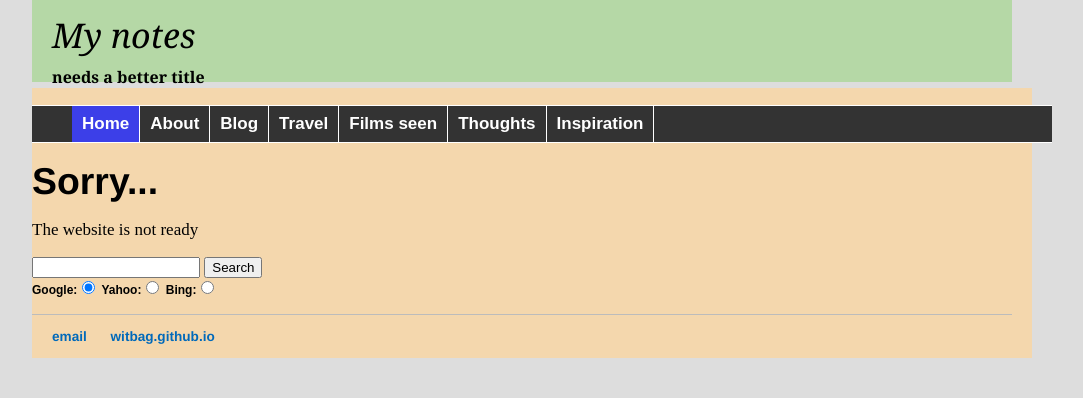
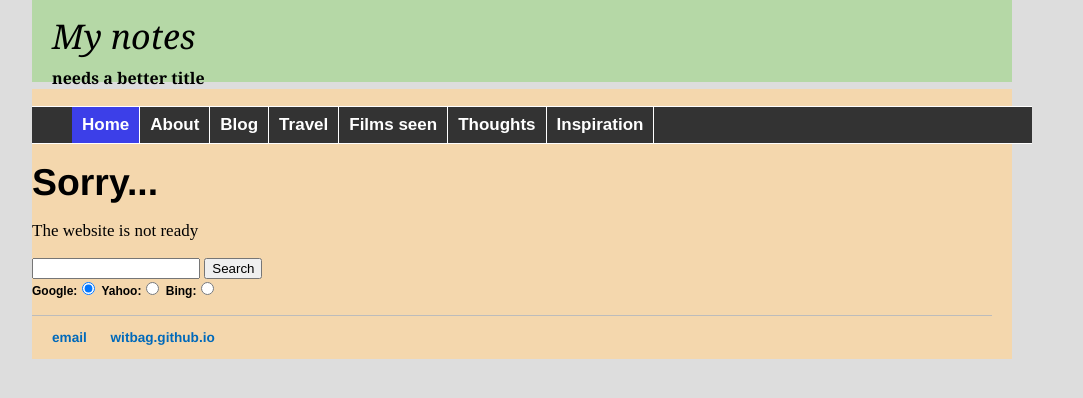
Before and after one commit to witbag/witbag.github.io, a Jekyll site: the page built from index.html, in a window 1280 px wide. Shown: the top 398 px of the page, without its empty margins (118-1201 px from the left). Built offline with Jekyll 4.4.1, drawn with Linux system fonts in a browser that asks for light colours.

Commit message:
Update main.css

```diff
--- a/css/main.css
+++ b/css/main.css
@@ -10,13 +10,13 @@ height: 82px;
 background: #b5d8a6;
 }
 #style_content {                /*MAIN TEXT*/
-width: 100%;
+/*width: 100%;*/
 background: #f4d7ad;
 font-size: 17px;
 padding-right: 20px;
 }
 #style_title {                  /*TOP BAR TITLE*/
-padding-top: 12px;
+padding-top: 13px;
 padding-left: 20px;
 font-family:Georgia, "Times New Roman", Times, serif;
 font-size: 34px;
@@ -55,7 +55,6 @@ footer { border-top: 1px solid #bcbcbc; font-size: .8em; padding-left: 20px; pad
 
 
 .solidblockmenu{                /*SECOND BAR*/
-margin-right: -20px;
 float: left;
 font: bold 17px Arial;
 width: 100%;
```
